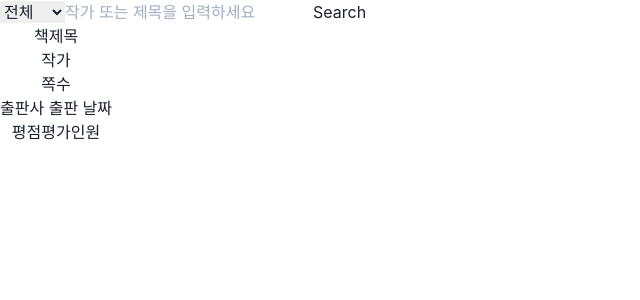
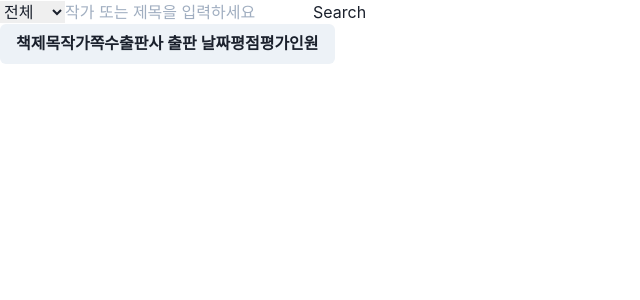
Before and after one commit to spig0126/next-book-finder-web, a Next.js app: page / in a window 1280 px wide. Shown: the top 300 px of the page, without its empty margins (0-640 px from the left). Built offline with nearby package versions, Linux system fonts and the light colour scheme.

Commit message:
Fix: Change book component to button with chakra

```diff
--- a/src/components/Book.js
+++ b/src/components/Book.js
@@ -1,5 +1,5 @@
 import styled from "styled-components";
-
+import { Button, ButtonGroup } from "@chakra-ui/react";
 export default function Book() {
   const bookContent = [
     {
@@ -18,7 +18,7 @@ export default function Book() {
     },
   ];
   return (
-    <Wrapper>
+    <Button But>
       <Title>{bookContent[0].title}</Title>
       <Authors>{bookContent[0].authors}</Authors>
       <Page>{bookContent[0].pageCount}</Page>
@@ -29,14 +29,10 @@ export default function Book() {
         {bookContent[0].averageRating}
         {bookContent[0].ratingsCount}
       </Rating>
-    </Wrapper>
+    </Button>
   );
 }
 
-const Wrapper = styled.button`
-  colorScheme="teal";
-  variant="outline";
-`;
 const Title = styled.div``;
 const Authors = styled.div``;
 const Page = styled.div``;
```
